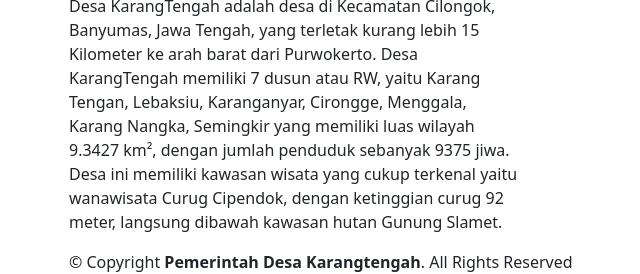
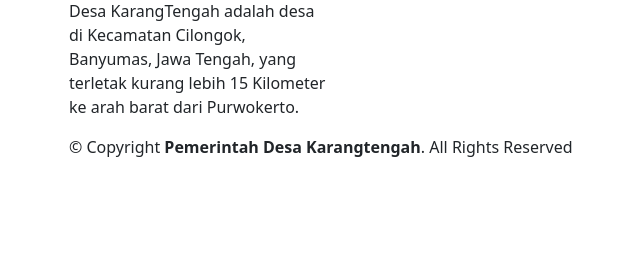
Before and after one commit to hudaputrasantosa/website-desawisata-karangtengah, a PHP site: page /Views/berita-desa.php in a window 1280 px wide. Shown: the part 1555-1829 px from the top of the page, without its empty margins (13-653 px from the left). After the commit the page ends 1712 px from the top, so only its background shows below. Run offline with PHP 8.4, Linux system fonts and the light colour scheme; some libraries are stand-ins or nearby versions.

Commit message:
update layout, footer

```diff
--- a/app/Views/berita-desa.php
+++ b/app/Views/berita-desa.php
@@ -59,7 +59,7 @@
                      <div class="col-md-10 mb-4">
                         <!--Section: Content-->
                         <section>
-                           <h3>Berita Desa</h3><br>
+                           <h2 style="font-weight: bold;">Berita Desa</h2><br>
                            <!-- Post -->
                            <div class="row">
                               <div class="col-md-5 mb-5">
@@ -72,7 +72,7 @@
                               </div>
 
                               <div class="col-md-7 mb-4">
-                                 <h5>Kemitraan Mahasiswa ITTP dengan Desa Karangtengah</h5>
+                                 <h5 style="font-weight: bold;">Kemitraan Mahasiswa ITTP dengan Desa Karangtengah</h5>
                                  <p>
                                     Sebanyak 4 mahasiswa prodi S1 Software Engineering Melaksanakan Kegiatan Kemitraan
                                     Dengan desa wisata Karangtengah Kab Cilongok. Kemitraan ini untuk memenuhi project
@@ -95,7 +95,7 @@
                               </div>
 
                               <div class="col-md-7 mb-4">
-                                 <h5>Bukit Manggala Karang Tengah Cilongok Ramai Dikunjungi 400 Pengunjung Pada Sabtu dan Minggu</h5>
+                                 <h5 style="font-weight: bold;">Bukit Manggala Karang Tengah Cilongok Ramai Dikunjungi 400 Pengunjung Pada Sabtu dan Minggu</h5>
                                  <p>
                                     Wisata Bukit Manggala ini merupakan wisata dengan pemandangan hamparan bukit yang hijau
                                     yang dianggap seperti diluar negeri yaitu Selandia Baru. Selain disuguhi panorama pemandangan yang hijau
@@ -117,7 +117,7 @@
                               </div>
 
                               <div class="col-md-7 mb-4">
-                                 <h5>Pengusaha Ikan Dewa di Karang Tengah Cilongok Berhenti Produksi Gara-gara Air Sungai Keruh
+                                 <h5 style="font-weight: bold;">Pengusaha Ikan Dewa di Karang Tengah Cilongok Berhenti Produksi Gara-gara Air Sungai Keruh
 
                                  </h5>
                                  <p>
@@ -163,36 +163,31 @@
 
    <!-- ======= Bagian Footer ======= -->
    <footer class="footer">
-
       <div class="footer-top">
          <div class="container">
             <div class="row gy-4">
-         <div class="col-lg-5 col-md-12 footer-info">
-            <a href="index.html" class="logo d-flex align-items-center">
-               <img src="assets/img/karangtengah.png" alt="">
+               <div class="col-lg-3 col-md-12 footer-info">
+                  <div class="logo d-flex align-items-center">
+                     <img src="/website-desawisata-karangtengah/public/assets/img/desa-karangtengah-3.png" alt="">
+                  </div>
+                  <p>Desa KarangTengah adalah desa di Kecamatan Cilongok, Banyumas, Jawa Tengah, yang terletak kurang lebih 15 Kilometer ke arah barat dari Purwokerto.
+                  </p>
+               </div>
 
-            </a>
-            <p>Desa KarangTengah adalah desa di Kecamatan Cilongok, Banyumas, Jawa Tengah, yang terletak kurang lebih 15 Kilometer ke arah barat dari Purwokerto.
-               Desa KarangTengah memiliki 7 dusun atau RW, yaitu Karang Tengan, Lebaksiu, Karanganyar, Cirongge, Menggala, Karang Nangka, Semingkir yang memiliki luas wilayah 9.3427 km², dengan jumlah penduduk sebanyak 9375 jiwa.
-               Desa ini memiliki kawasan wisata yang cukup terkenal yaitu wanawisata Curug Cipendok, dengan ketinggian curug 92 meter, langsung dibawah kawasan hutan Gunung Slamet.
+               <div class="col-lg-4 col-md-12 footer-links">
+                  <h4>Kontak Kami</h4>
+                  <p>
+                     Desa Karangtengah
+                     Kecamatan Cilongok<br>
+                     Kabupaten Banyumas, Jawa Tengah<br>
+                     <strong>Phone</strong>: 081287756542 <br>
+                     <strong>Email</strong>: karangtengahdesawisata@gmail.com<br>
                   </p>
                   <div class="social-links mt-3">
                      <a href="#" class="twitter"><i class="bi bi-twitter"></i></a>
                      <a href="#" class="facebook"><i class="bi bi-facebook"></i></a>
-               <a href="#" class="instagram"><i class="bi bi-instagram"></i></a>
-
+                     <a href="https://www.instagram.com/desawisata_karangtengah/" class="instagram"><i class="bi bi-instagram"></i></a>
                   </div>
-         </div>
-
-         <div class="col-lg-2 col-6 footer-links">
-            <h4>Kontak Kami</h4>
-            <p>
-               Desa Karang Tengah <br>
-               Kecamatan Cilongok<br>
-               Kabupaten Banyumas, Jawa Tengah<br><br>
-               <strong>Phone: 081287756542</strong> <br>
-               <strong>Email:</strong>karangtengahdesawisata@gmail.com<br>
-            </p>
                </div>
 
                <div class="col-lg-5 col-md-12 footer-links">
@@ -212,9 +207,9 @@
    </footer><!-- End Footer -->
 
    <a href="#" class="back-to-top d-flex align-items-center justify-content-center"><i class="bi bi-arrow-up-short"></i></a>
-   <script src="/desain-pemrograman-web/website-desawisata-karangtengah/public/js/main.js"></script>
-   <script type="text/javascript" src="/desain-pemrograman-web/website-desawisata-karangtengah/public/js/mdb.min.js"></script>
-   <script type="text/javascript" src="/desain-pemrograman-web/website-desawisata-karangtengah/public/js/script.js"></script>
+   <script src="/website-desawisata-karangtengah/public/js/main.js"></script>
+   <script type="text/javascript" src="/website-desawisata-karangtengah/public/js/mdb.min.js"></script>
+   <script type="text/javascript" src="/website-desawisata-karangtengah/public/js/script.js"></script>
 </body>
 
 </html>
```
Lines whose indentation alone changed are shown as unchanged.
